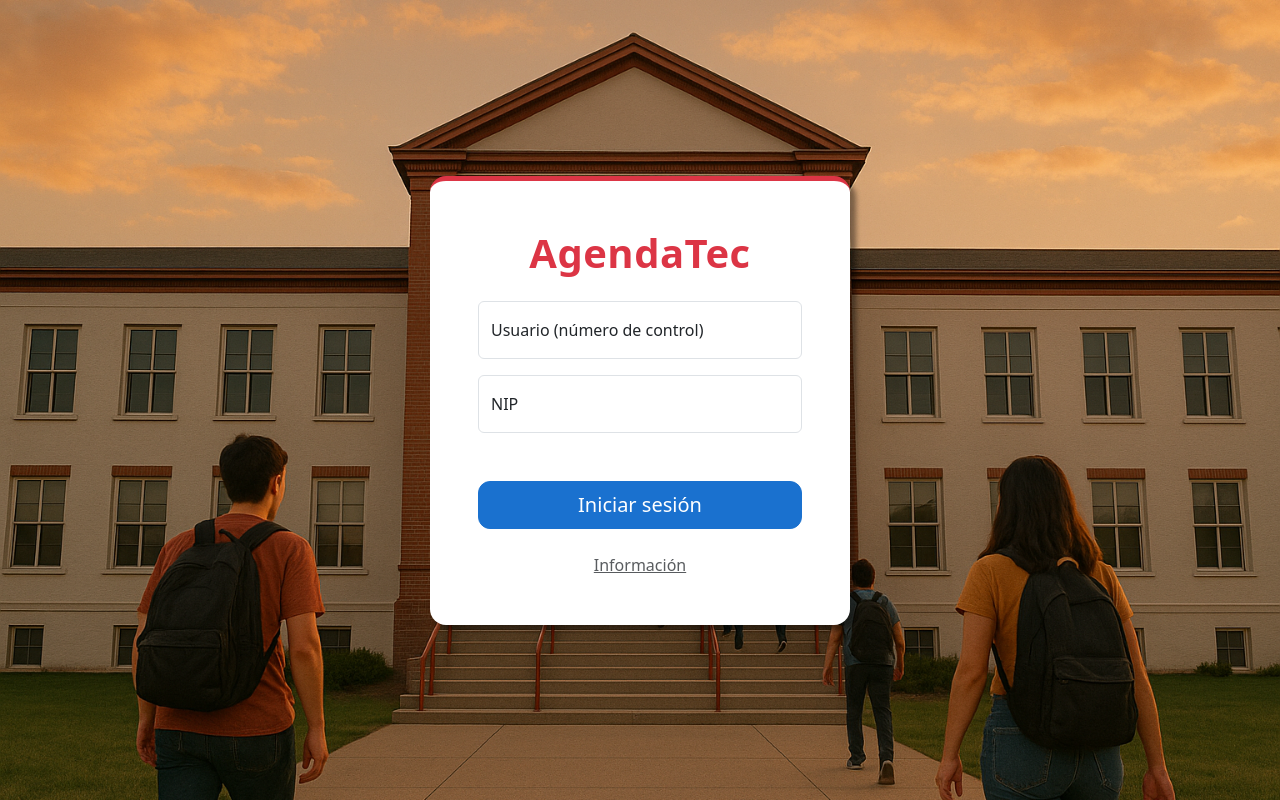
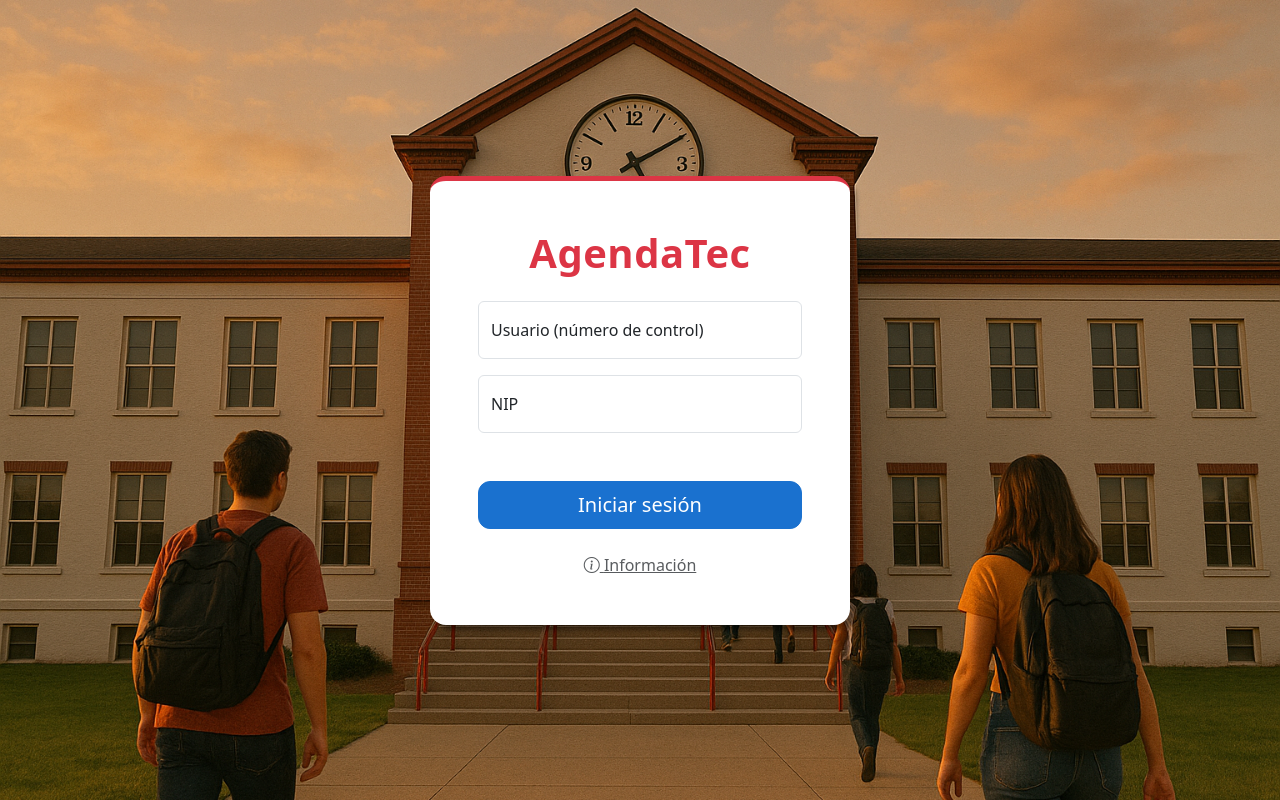
Before and after one commit to Erne1357/AgendaTec, a Flask app: page /auth/login in a window 1280 px wide. Run offline with Flask 3, Linux system fonts and the light colour scheme; parts of the project's set-up code (start-up, migrations or seed data) failed here and were passed over.

Commit message:
Guardado temporal

```diff
--- a/backend/app.py
+++ b/backend/app.py
@@ -14,7 +14,7 @@ def create_app():
     app.config["SQLALCHEMY_DATABASE_URI"] = os.getenv("DATABASE_URL", "sqlite:///dev.db")
     app.config["SQLALCHEMY_TRACK_MODIFICATIONS"] = False
     app.config["JWT_REFRESH_THRESHOLD_SECONDS"] = 2 * 3600
-    app.config["STATIC_VERSION"] = "1.0.2223324"
+    app.config["STATIC_VERSION"] = "1.0.2223328"
 
 
     db.init_app(app)
--- a/backend/routes/api/coord.py
+++ b/backend/routes/api/coord.py
@@ -325,3 +325,21 @@ def update_request_status(req_id: int):
     r.status = new_status
     db.session.commit()
     return jsonify({"ok": True})
+
+@api_coord_bp.post("/coord/change_password")
+@api_auth_required
+@api_role_required(["coordinator","admin"])
+def change_password():
+    coord_id = _current_coordinator_id()
+    if not coord_id:
+        return jsonify({"error":"coordinator_not_found"}), 404
+
+    data = request.get_json(silent=True) or {}
+    new_password = data.get("new_password")
+    if not new_password:
+        return jsonify({"error":"missing_new_password"}), 400
+
+    # Aquí se actualizaría la contraseña en la base de datos
+    # ...
+
+    return jsonify({"ok": True})
--- a/backend/static/css/auth.css
+++ b/backend/static/css/auth.css
@@ -18,7 +18,7 @@
     border-color: #084a8e;
 }
 body {
-    background: url('../images/fondo_itcj.png') no-repeat center center fixed;
+    background: url('../images/fondo.png') no-repeat center center fixed;
     background-size: cover;
     min-height: 100vh;
     display: flex;
--- a/backend/templates/auth/login.html
+++ b/backend/templates/auth/login.html
@@ -6,7 +6,8 @@
     <meta name="viewport" content="width=device-width, initial-scale=1" />
     <title>AgendaTec · Iniciar sesión</title>
     <link href="https://cdn.jsdelivr.net/npm/bootstrap@5.3.3/dist/css/bootstrap.min.css" rel="stylesheet">
-    <link href="{{url_for('static',filename = 'css/auth.css')}}?v=1.231452" rel="stylesheet">
+    <link href="https://cdn.jsdelivr.net/npm/bootstrap-icons@1.11.3/font/bootstrap-icons.css" rel="stylesheet">
+    <link href="{{url_for('static',filename = 'css/auth.css')}}?v={{ static_version }}" rel="stylesheet">
     <link rel="shortcut icon" href="{{url_for('static',filename = 'icon/favicon.ico')}}" type="image/x-icon">
 </head>
 
@@ -41,9 +42,11 @@
                     </div>
 
                     <div class="text-center" style="margin-top: 1.5rem;">
+
                         <a href="#" class="text-muted" style="font-size: 1rem;" data-bs-toggle="modal"
                             data-bs-target="#infoModal">
-                            Información
+                            <i class="bi bi-info-circle"></i>
+                            <span>Información</span>
                         </a>
                     </div>
                 </form>
--- a/backend/templates/base.html
+++ b/backend/templates/base.html
@@ -55,7 +55,10 @@
         </ul>
         <div class="d-flex">
           {% if current_user %}
-          <span class="navbar-text me-3 d-none d-sm-inline">{{ current_user.name or "" }}</span>
+          <!--Bloque de nombre con los colores al revez, nombre en azul y fondo en blanco-->
+          <span class="navbar-text text-white bg-primary px-3 py-1 rounded-3 me-2">
+            {{ current_user.name }}
+          </span>
           <button id="btnLogout" class="btn btn-outline-light btn-sm">Cerrar sesión</button>
           {% endif %}
         </div>
```
Also changed, not shown: backend/static/js/student/request.js (+7 -1 lines), backend/templates/student/new_request.html (+5 -6 lines), backend/services/student/__init__.py (added), backend/static/images/fondo.jpg (deleted), backend/static/images/fondo.png (added), backend/static/images/fondo_itcj.png (deleted).
